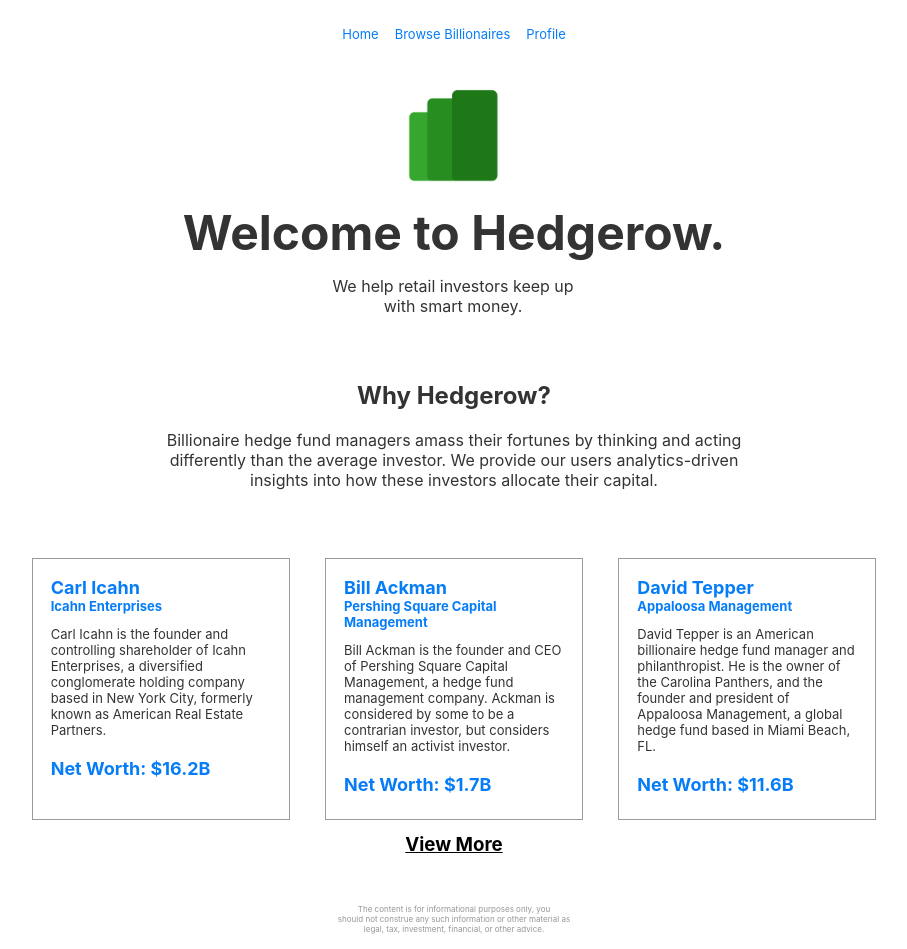
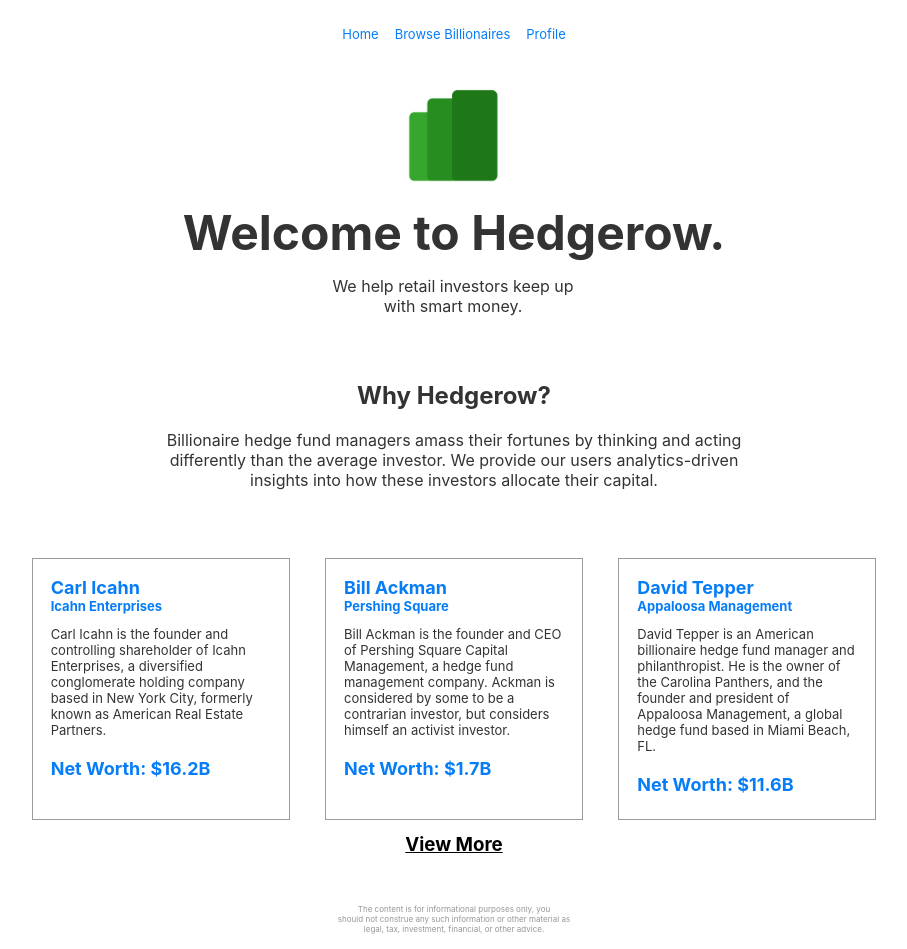
Before and after one commit to parkermerritt/hedgerow, a Next.js app: page / in a window 1280 px wide. Shown: the whole page, without its empty margins (186-1093 px from the left). Built offline with nearby package versions, Linux system fonts and the light colour scheme.

Commit message:
Shorten Bill Ackman company name

```diff
--- a/pages/index.js
+++ b/pages/index.js
@@ -42,7 +42,7 @@
 
         <a className="card">
           <h3>Bill Ackman</h3>
-          <h2>Pershing Square Capital Management</h2>
+          <h2>Pershing Square</h2>
 
           <p>Bill Ackman is the founder and CEO of Pershing Square Capital Management, a hedge fund management company. Ackman is considered by some to be a contrarian investor, but considers himself an activist investor.</p>
           <br />
```
Also changed, not shown: 5 other files (tests, documents, lock files or other folders).
